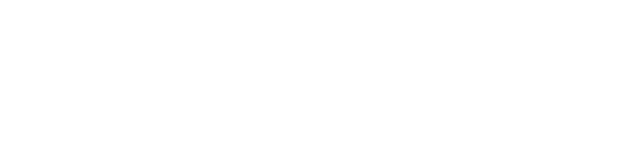
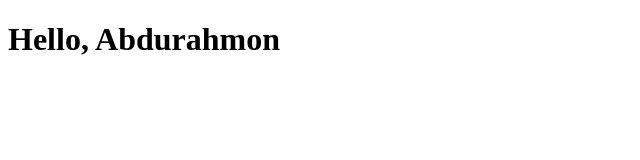
Before and after one commit to Ziiyodullayevv/team-work-5, a plain HTML site: page index.html in a window 1280 px wide. Shown: the whole page, without its empty margins (0-640 px from the left). Drawn offline with Linux system fonts and the light colour scheme.

Commit message:
yangi text

```diff
--- a/index.html
+++ b/index.html
@@ -5,5 +5,7 @@
     <meta name="viewport" content="width=device-width, initial-scale=1.0" />
     <title>Document</title>
   </head>
-  <body></body>
+  <body>
+    <h1>Hello, Abdurahmon</h1>
+  </body>
 </html>
```
